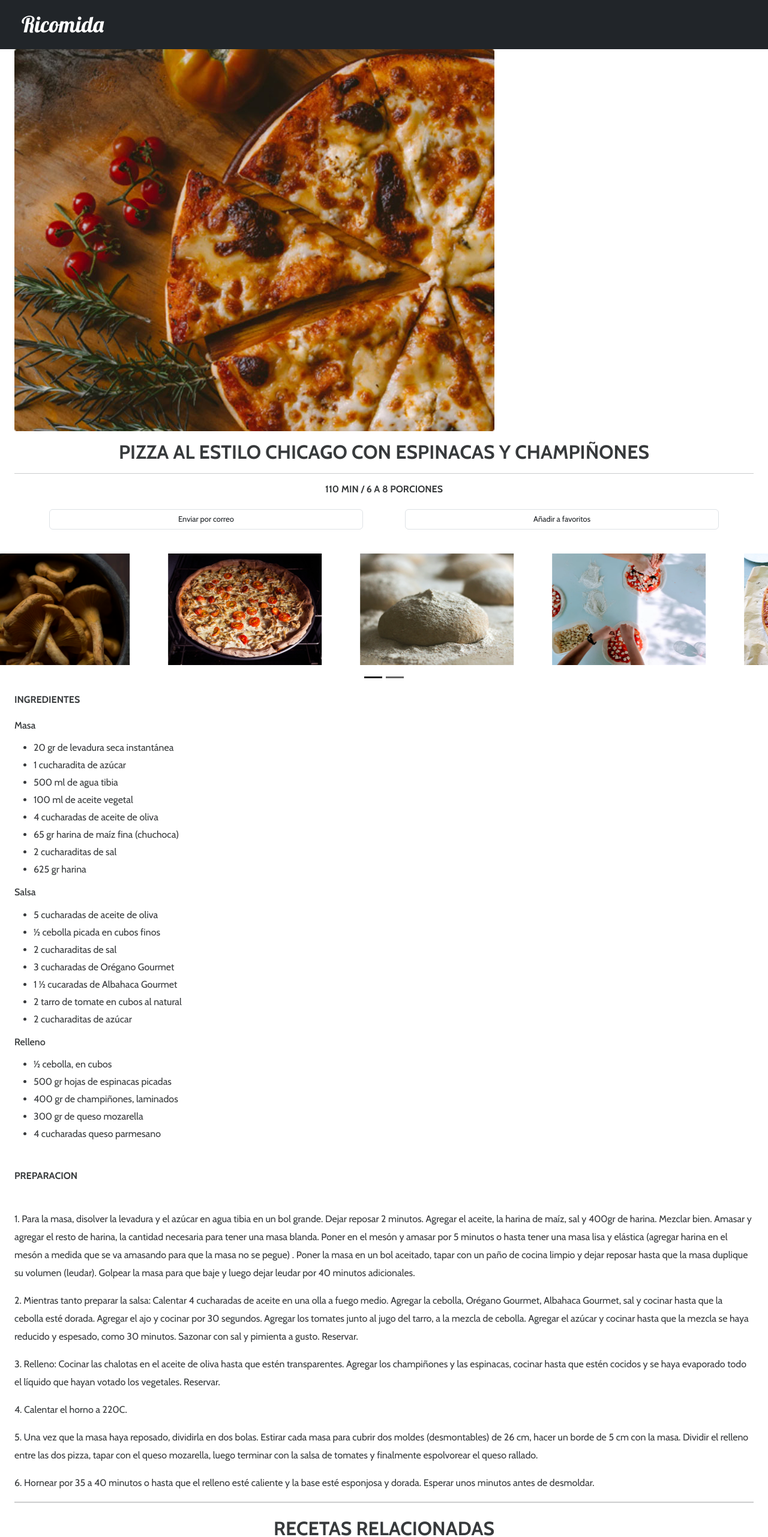
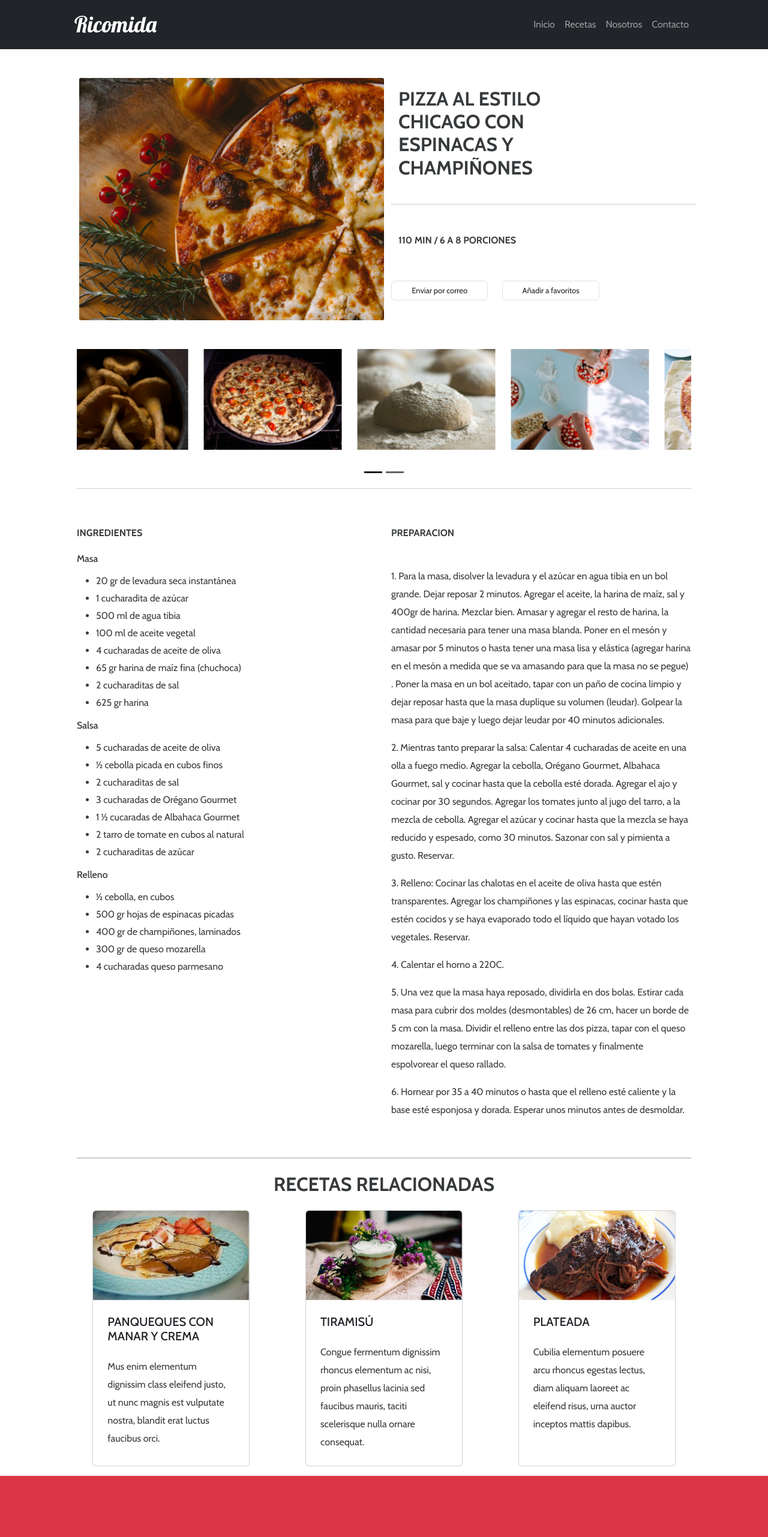
Before and after one commit to DiegoArredo/maqueteado-ricomida, a plain HTML site: page index.html in a window 1280 px wide. Shown: the top 2563 px of the page at 60% size. Drawn offline with nearby package versions, Linux system fonts and the light colour scheme.

Commit message:
Se termina maqueteado de la pagina web. Estilos y estructura

```diff
--- a/assets/css/style.css
+++ b/assets/css/style.css
@@ -20,6 +20,10 @@ p {
 
 /* HEADER  */
 
+.receta-p, main, #carousel{
+    padding: 0 10vw;
+}
+
 .navbar-brand {
     font-size: 37px;
 }
@@ -40,7 +44,7 @@ p {
 }
 
 .carousel-item div img{
-    width: 20vw;
+    width: 18vw;
 }
 
 /* MAIN INGREDIENTES */
@@ -51,11 +55,22 @@ p {
 
 /* FOOTER  */
 
+
+
 footer section.newsletter {
     background-color: #DC3545;
-
+    padding: 20vh 10vw;
 }
 
-footer section.newsletter {
+footer section.newsletter h2 {
     font-size: 30px;
 }
+
+footer section.newsletter p{
+    font-size: 20px;
+}
+
+footer h1{
+    background-color: #373A3C;
+    font-size: 37px;
+}
--- a/index.html
+++ b/index.html
@@ -9,7 +9,9 @@
     <!-- FONTS  -->
     <link rel="preconnect" href="https://fonts.googleapis.com">
     <link rel="preconnect" href="https://fonts.gstatic.com" crossorigin>
-    <link href="https://fonts.googleapis.com/css2?family=Cabin:ital,wght@0,400;0,500;0,700;1,400&family=Lobster&display=swap" rel="stylesheet">
+    <link
+        href="https://fonts.googleapis.com/css2?family=Cabin:ital,wght@0,400;0,500;0,700;1,400&family=Lobster&display=swap"
+        rel="stylesheet">
 
     <!-- BOOTSTRAP CSS -->
     <link href="https://cdn.jsdelivr.net/npm/bootstrap@5.3.0-alpha3/dist/css/bootstrap.min.css" rel="stylesheet"
@@ -21,35 +23,54 @@
 </head>
 
 <body>
-    <header >
-        <nav class="navbar navbar-expand-md bg-dark px-4" data-bs-theme="dark">
+    <header>
+        <nav class="navbar navbar-expand-md bg-dark px-3 px-md-5" data-bs-theme="dark">
             <div class="container-fluid">
-                <a class="navbar-brand brand text-white" href="#">
+                <a class="navbar-brand brand text-white ps-md-5 ms-md-3" href="#">
                     Ricomida
                 </a>
-                <button class="navbar-toggler " type="button" data-bs-toggle="collapse" data-bs-target="#navbarNav"
+                <button class="navbar-toggler" type="button" data-bs-toggle="collapse" data-bs-target="#navbarNav"
                     aria-controls="navbarNav" aria-expanded="false" aria-label="Toggle navigation">
                     <span class="navbar-toggler-icon"></span>
                 </button>
+                <div class="collapse navbar-collapse" id="navbarNav">
+                    <ul class="navbar-nav ms-md-auto pe-md-5 me-md-3">
+                      <li class="nav-item">
+                        <a class="nav-link " aria-current="page" href="#">Inicio</a>
+                      </li>
+                      <li class="nav-item">
+                        <a class="nav-link" href="#">Recetas</a>
+                      </li>
+                      <li class="nav-item">
+                        <a class="nav-link" href="#">Nosotros</a>
+                      </li>
+                      <li class="nav-item">
+                        <a class="nav-link" href="#">Contacto</a>
+                      </li>
+                    </ul>
+                </div>
             </div>
         </nav>
-        <section class="receta-p px-4">
-            <hr class="d-lg-none border-2 border-dark">
-            <img class="img-fluid" src="assets/img/principal.jpg" alt="pizza-img">
-            <h2 class="fw-bold text-center mt-3">PIZZA AL ESTILO CHICAGO CON ESPINACAS Y CHAMPIÑONES</h2>
-            <hr>
-            <h5 class="fw-bold text-center" >110 MIN / 6 A 8 PORCIONES</h5>
-            <div class="row row-cols-2 my-4 justify-content-evenly">
-                <p class="col-5 btn border">Enviar por correo</p>
-                <p class="col-5 btn border">Añadir a favoritos</p>
+        <section
+            class="receta-p row row-cols-1 row-cols-md-2 justify-content-center justify-content-md-between mx-md-1 my-md-5">
+            <hr class="d-md-none border-2 border-dark col">
+            <img class="col col-md-6 img-fluid p-0" src="assets/img/principal.jpg" alt="pizza-img">
+            <div class="col col-md-6 p-0 row justify-content-center justify-content-md-start">
+                <h2 class="fw-bold text-center text-md-start mt-3 col-12 col-md-8">PIZZA AL ESTILO CHICAGO CON ESPINACAS
+                    Y CHAMPIÑONES</h2>
+                <hr class="col-12">
+                <h5 class="fw-bold text-center text-md-start col-12">110 MIN / 6 A 8 PORCIONES</h5>
+                <div class="col row row-cols-2 justify-content-evenly justify-content-md-start">
+                    <p class="col-5 px-0 col-md-4 me-md-4 btn border align-self-center">Enviar por correo</p>
+                    <p class="col-5 px-0 col-md-4 btn border align align-self-center">Añadir a favoritos</p>
+                </div>
             </div>
         </section>
         <div id="carousel" class="carousel slide carousel-dark d-none d-md-block" data-bs-ride="carousel">
             <div class="carousel-indicators">
-                <button type="button" data-bs-target="#carousel" data-bs-slide-to="0" class="active"
-                    aria-current="true" aria-label="Slide 1"></button>
-                <button type="button" data-bs-target="#carousel" data-bs-slide-to="1"
-                    aria-label="Slide 2"></button>
+                <button type="button" data-bs-target="#carousel" data-bs-slide-to="0" class="active" aria-current="true"
+                    aria-label="Slide 1"></button>
+                <button type="button" data-bs-target="#carousel" data-bs-slide-to="1" aria-label="Slide 2"></button>
             </div>
             <div class="carousel-inner pb-5">
                 <div class="carousel-item active ">
@@ -69,11 +90,14 @@
                     </div>
                 </div>
             </div>
+            <hr class="d-none d-md-block">
         </div>
     </header>
-    <main class="px-4" >
-        <section class="ingredientes">
-            <h6 class="fw-bold mb-4">INGREDIENTES</h6>
+    <main class="">
+        <div class="row row-cols-1 row-cols-md-2 mb-0 mb-md-5">
+
+            <section class="ingredientes col">
+                <h6 class="fw-bold mb-4 my-5">INGREDIENTES</h6>
                 <h6 class="my-3">Masa</h6>
                 <ul>
                     <li>20 gr de levadura seca instantánea</li>
@@ -105,21 +129,26 @@
                 </ul>
 
             </section>
-        <section class="preparacion">
+            <section class="preparacion col">
                 <h6 class="fw-bold my-5">PREPARACION</h6>
                 <p>1. Para la masa, disolver la levadura y el azúcar en agua tibia en un bol grande. Dejar reposar
-                2 minutos. Agregar el aceite, la harina de maíz, sal y 400gr de harina. Mezclar bien. Amasar y agregar
+                    2 minutos. Agregar el aceite, la harina de maíz, sal y 400gr de harina. Mezclar bien. Amasar y
+                    agregar
                     el
                     resto de harina, la cantidad necesaria para tener una masa blanda. Poner en el mesón y amasar por 5
                     minutos
-                o hasta tener una masa lisa y elástica (agregar harina en el mesón a medida que se va amasando para que
+                    o hasta tener una masa lisa y elástica (agregar harina en el mesón a medida que se va amasando para
+                    que
                     la
-                masa no se pegue) . Poner la masa en un bol aceitado, tapar con un paño de cocina limpio y dejar reposar
-                hasta que la masa duplique su volumen (leudar). Golpear la masa para que baje y luego dejar leudar por
+                    masa no se pegue) . Poner la masa en un bol aceitado, tapar con un paño de cocina limpio y dejar
+                    reposar
+                    hasta que la masa duplique su volumen (leudar). Golpear la masa para que baje y luego dejar leudar
+                    por
                     40
                     minutos adicionales. </p>
                 <p> 2. Mientras tanto preparar la salsa: Calentar 4 cucharadas de aceite en una olla a
-                fuego medio. Agregar la cebolla, Orégano Gourmet, Albahaca Gourmet, sal y cocinar hasta que la cebolla
+                    fuego medio. Agregar la cebolla, Orégano Gourmet, Albahaca Gourmet, sal y cocinar hasta que la
+                    cebolla
                     esté
                     dorada. Agregar el ajo y cocinar por 30 segundos. Agregar los tomates junto al jugo del tarro, a la
                     mezcla
@@ -127,43 +156,48 @@
                     minutos.
                     Sazonar con sal y pimienta a gusto. Reservar.</p>
                 <p> 3. Relleno: Cocinar las chalotas en el aceite de oliva hasta
-                que estén transparentes. Agregar los champiñones y las espinacas, cocinar hasta que estén cocidos y se
+                    que estén transparentes. Agregar los champiñones y las espinacas, cocinar hasta que estén cocidos y
+                    se
                     haya
                     evaporado todo el líquido que hayan votado los vegetales. Reservar.</p>
                 <p> 4. Calentar el horno a 220C.</p>
                 <p> 5. Una vez
                     que la masa haya reposado, dividirla en dos bolas. Estirar cada masa para cubrir dos moldes
                     (desmontables)
-                de 26 cm, hacer un borde de 5 cm con la masa. Dividir el relleno entre las dos pizza, tapar con el queso
+                    de 26 cm, hacer un borde de 5 cm con la masa. Dividir el relleno entre las dos pizza, tapar con el
+                    queso
                     mozarella, luego terminar con la salsa de tomates y finalmente espolvorear el queso rallado. </p>
                 <p> 6. Hornear por
                     35 a 40 minutos o hasta que el relleno esté caliente y la base esté esponjosa y dorada. Esperar unos
                     minutos
                     antes de desmoldar.</p>
             </section>
-        <hr class="border-2 mb-4" >
+        </div>
+        <hr class="border-2 mb-4">
         <h2 class="text-center mb-4 fw-bold">RECETAS RELACIONADAS</h2>
-        <section>
-            <div class="card mb-3">
+
+        <!-- CARDS RECETAS  -->
+        <section class="row row-cols-1 row-cols-md-3 justify-content-around gap-md-3">
+            <div class="card mb-3 col-10 p-0 col-md-3">
                 <img src="assets/img/recipe-card-1.png" class="card-img-top" alt="...">
-                <div class="card-body">
-                    <h5 class="card-title">PANQUEQUES CON MANAR Y CREMA</h5>
+                <div class="card-body p-4">
+                    <h5 class="card-title mb-4">PANQUEQUES CON MANAR Y CREMA</h5>
                     <p class="card-text">Mus enim elementum dignissim class eleifend justo, ut nunc magnis est vulputate
                         nostra, blandit erat luctus faucibus orci.</p>
                 </div>
             </div>
-            <div class="card mb-3">
+            <div class="card mb-3 col-10 p-0 col-md-3">
                 <img src="assets/img/recipe-card-2.png" class="card-img-top" alt="...">
-                <div class="card-body">
-                    <h5 class="card-title">TIRAMISÚ</h5>
+                <div class="card-body p-4">
+                    <h5 class="card-title mb-4">TIRAMISÚ</h5>
                     <p class="card-text">Congue fermentum dignissim rhoncus elementum ac nisi, proin phasellus lacinia
                         sed faucibus mauris, taciti scelerisque nulla ornare consequat.</p>
                 </div>
             </div>
-            <div class="card mb-3">
+            <div class="card mb-3 col-10 p-0 col-md-3">
                 <img src="assets/img/recipe-card-3.png" class="card-img-top" alt="...">
-                <div class="card-body">
-                    <h5 class="card-title">PLATEADA</h5>
+                <div class="card-body p-4">
+                    <h5 class="card-title mb-4">PLATEADA</h5>
                     <p class="card-text">Cubilia elementum posuere arcu rhoncus egestas lectus, diam aliquam laoreet ac
                         eleifend risus, urna auctor inceptos mattis dapibus.</p>
                 </div>
@@ -171,12 +205,13 @@
         </section>
     </main>
     <footer>
-        <section class="newsletter p-5">
-            <h2 class="fw-bold text-center" >SUSCRÍBETE EN NUESTRO NEWSLETTER</h2>
-            <p>y obtén las mejores recetas que tenemos en <span class="brand">Ricomida</span></p>
-            <button class="btn btn-light py-4 " >Empezar</button>
+        <section class="newsletter row justify-content-center">
+            <h2 class="fw-bold text-center text-white mb-4">SUSCRÍBETE EN NUESTRO NEWSLETTER</h2>
+            <p class="text-white text-center mb-4">y obtén las mejores recetas que tenemos en <span
+                    class="text-white brand">Ricomida</span></p>
+            <a class="mx-3  text-center btn btn-outline-light col-9">Empezar</a>
         </section>
-        <h1 class="brand">Ricomida</h1>
+        <h1 class="brand py-3 text-white text-center m-0">Ricomida</h1>
     </footer>
 
 
```
Lines whose indentation alone changed are shown as unchanged.
